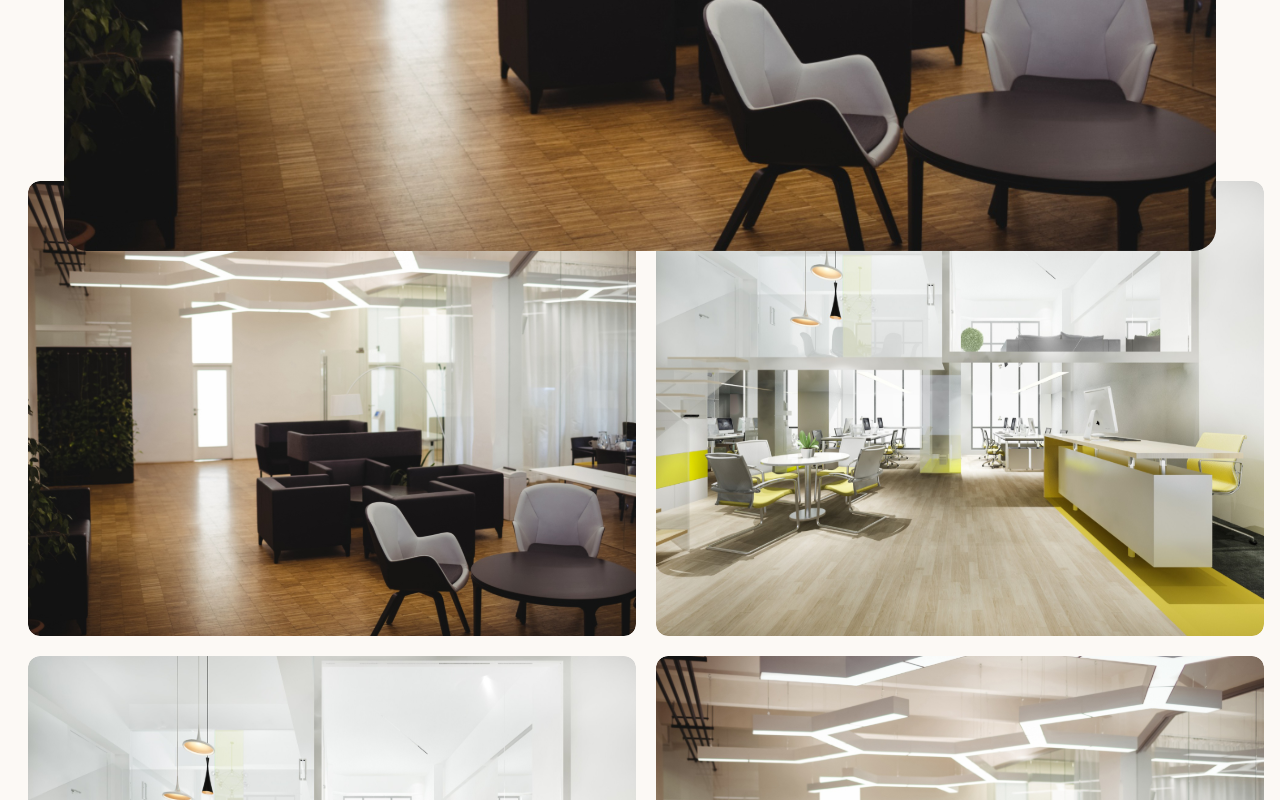
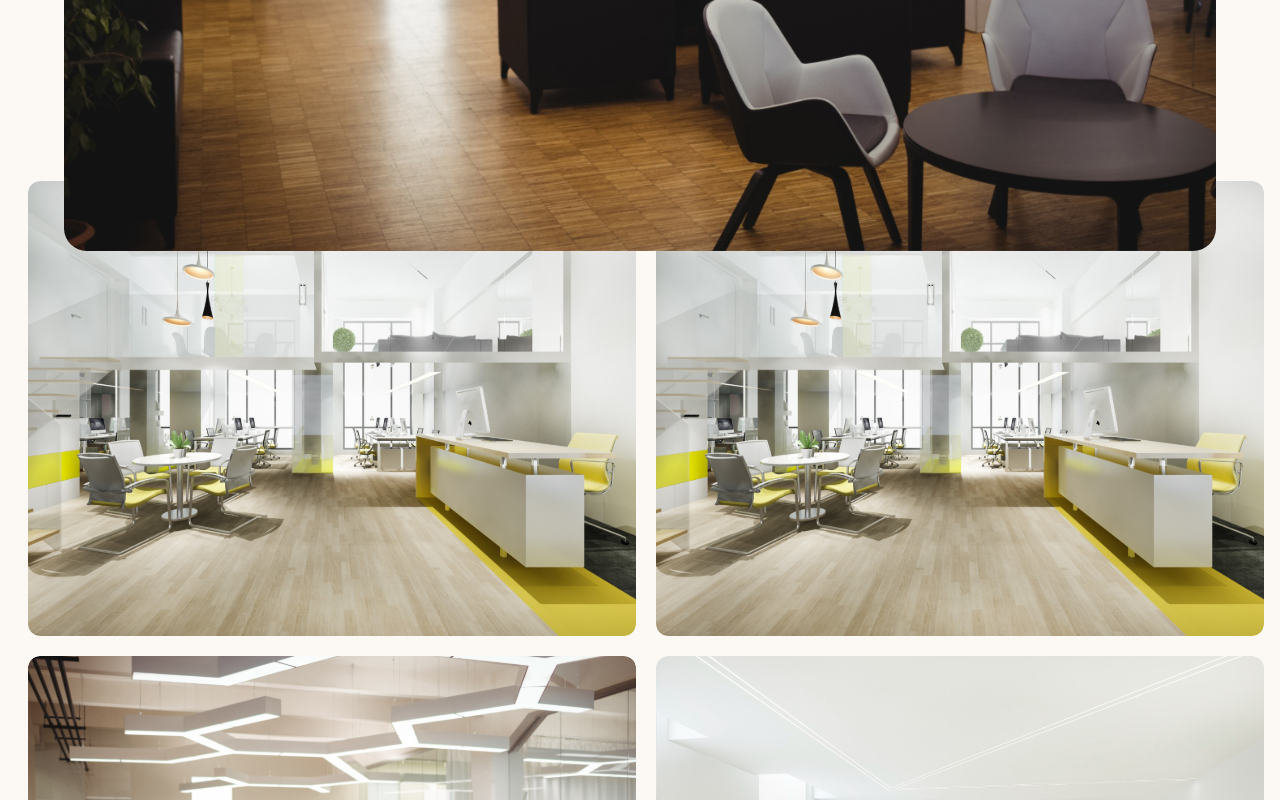
Before and after one commit to shirdivinayak/SPACEFYD_Frontend, a React (Create React App) app: page /ProjectsDetail/1 in a window 1280 px wide. Shown: the part 980-1780 px from the top of the page. Built offline with nearby package versions, Linux system fonts and the light colour scheme; a web font is replaced by a local one.

Commit message:
project bug fix

```diff
--- a/src/website/Screens/Projects/ProjectsDetail/Project-Detail.jsx
+++ b/src/website/Screens/Projects/ProjectsDetail/Project-Detail.jsx
@@ -86,11 +86,11 @@ const ProjectsDetail = () => {
 
           {/* Images Grid - use project images if available, otherwise use fallback */}
           <div className="images-grid">
-            {(projectData.images || fallbackData.images).map((img, index) => (
+          {(projectData.images || fallbackData.images).slice(1).map((img, index) => (
   <img
     key={index}
     src={img}
-                alt={`Project ${index}`}
+    alt={`Project ${index + 1}`}
     className="grid-image"
   />
 ))}
```
Lines whose indentation alone changed are shown as unchanged.
